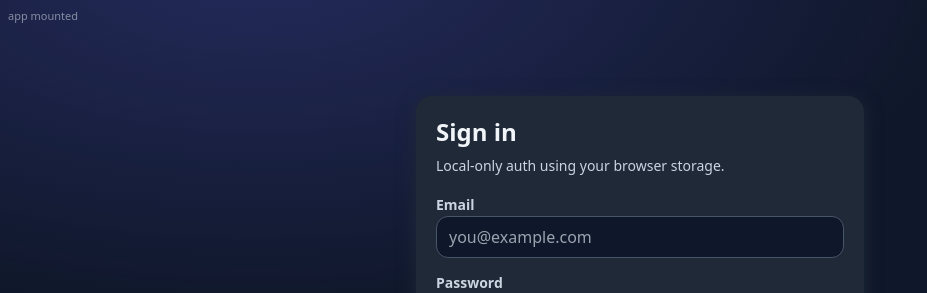
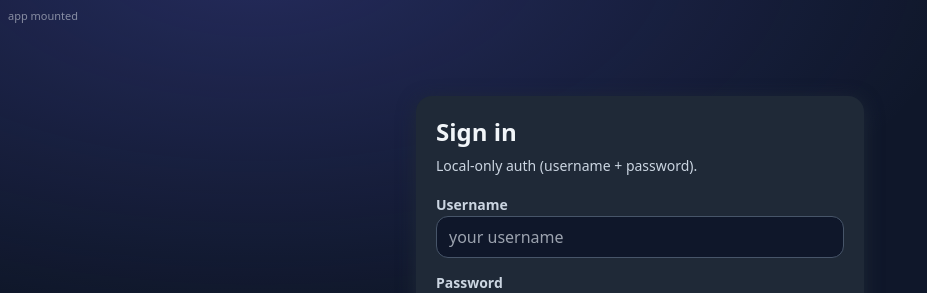
Before and after one commit to mohamedelburkib-cmd/FINANCEtracker3.0, a React (Vite) app: page /#/signin in a window 1280 px wide. Shown: the top 293 px of the page, without its empty margins (0-927 px from the left). Built offline with nearby package versions, Linux system fonts and the light colour scheme.

Commit message:
Update SignIn.jsx

```diff
--- a/src/pages/SignIn.jsx
+++ b/src/pages/SignIn.jsx
@@ -5,7 +5,7 @@ import { Link, useNavigate } from "react-router-dom";
 export default function SignIn() {
   const { signin } = useAuth();
   const nav = useNavigate();
-  const [email, setEmail] = useState("");
+  const [username, setUsername] = useState("");
   const [password, setPassword] = useState("");
   const [err, setErr] = useState("");
 
@@ -13,7 +13,7 @@ export default function SignIn() {
     e.preventDefault();
     setErr("");
     try {
-      await signin({ email, password });
+      await signin({ username, password });
       nav("/");
     } catch (error) {
       setErr(error.message || "Error");
@@ -23,20 +23,18 @@ export default function SignIn() {
   return (
     <div className="max-w-md mx-auto mt-24 card">
       <h1 className="text-2xl font-bold mb-2">Sign in</h1>
-      <p className="text-sm text-slate-300 mb-4">
-        Local-only auth using your browser storage.
-      </p>
+      <p className="text-sm text-slate-300 mb-4">Local-only auth (username + password).</p>
       {err && <div className="text-sm text-red-300 mb-2">{err}</div>}
       <form onSubmit={submit} className="space-y-3">
         <div>
-          <label className="text-sm font-semibold text-slate-300">Email</label>
+          <label className="text-sm font-semibold text-slate-300">Username</label>
           <input
             className="input"
-            type="email"
-            value={email}
-            onChange={(e) => setEmail(e.target.value)}
+            value={username}
+            onChange={(e) => setUsername(e.target.value)}
             required
-            placeholder="you@example.com"
+            placeholder="your username"
+            autoComplete="username"
           />
         </div>
         <div>
@@ -48,18 +46,15 @@ export default function SignIn() {
             onChange={(e) => setPassword(e.target.value)}
             required
             placeholder="••••••••"
+            autoComplete="current-password"
           />
         </div>
-        <button className="btn btn-primary w-full" type="submit">
-          Sign in
-        </button>
+        <button className="btn btn-primary w-full" type="submit">Sign in</button>
       </form>
 
       <div className="mt-4 text-sm text-center">
         No account?{" "}
-        <Link className="text-indigo-400 hover:underline" to="/signup">
-          Create one
-        </Link>
+        <Link className="text-indigo-400 hover:underline" to="/signup">Create one</Link>
       </div>
     </div>
   );
```
